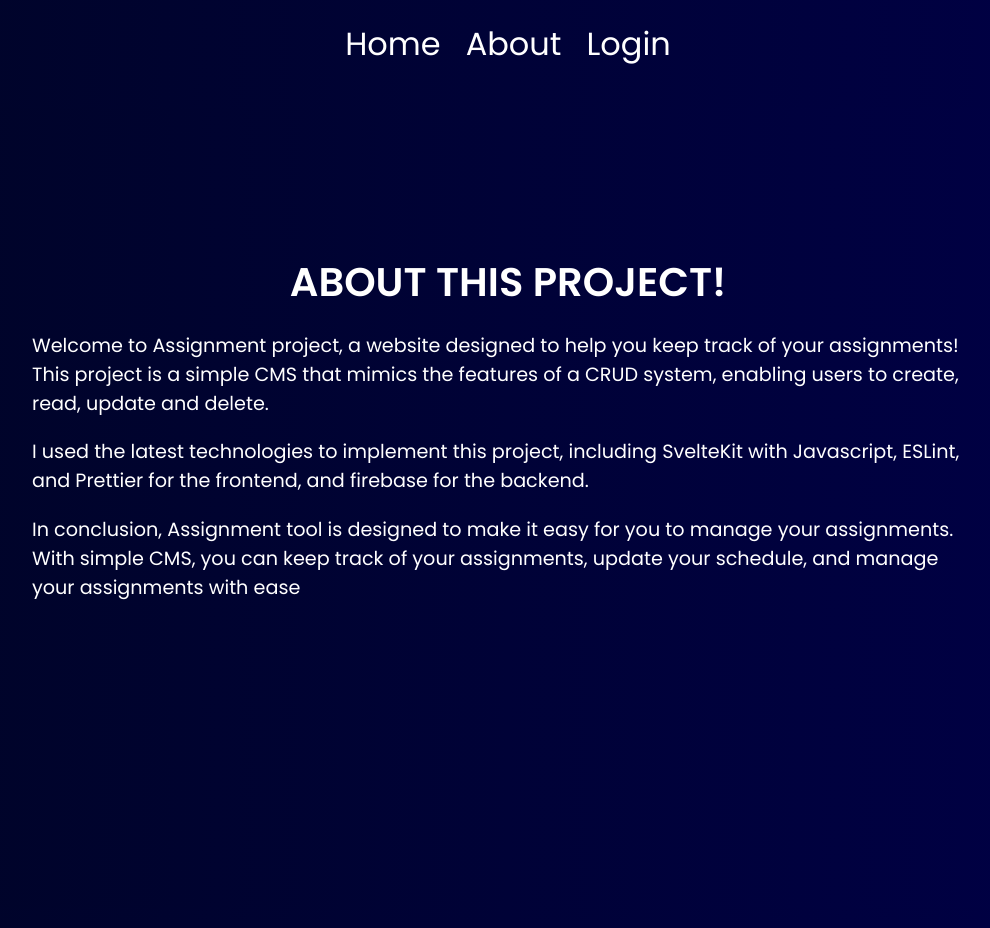
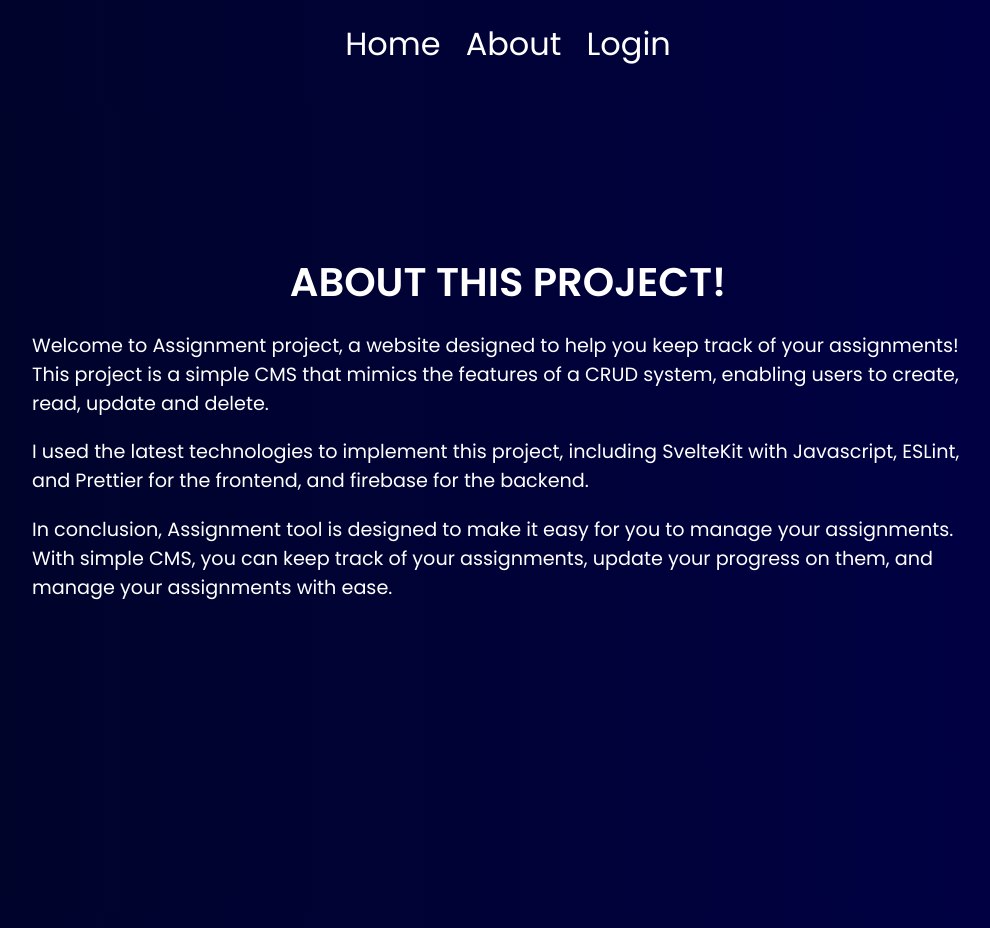
Before and after one commit to aibek99/todolist, a SvelteKit app: page /about in a window 1280 px wide. Shown: the whole page, without its empty margins (132-1122 px from the left). Built offline with nearby package versions, Linux system fonts and the light colour scheme; no server answers.

Commit message:
update about page

```diff
--- a/src/routes/about/+page.svelte
+++ b/src/routes/about/+page.svelte
@@ -15,8 +15,8 @@
 		</p>
 		<p>
 			In conclusion, Assignment tool is designed to make it easy for you to manage your assignments.
-			With simple CMS, you can keep track of your assignments, update your schedule, and manage your
-			assignments with ease
+			With simple CMS, you can keep track of your assignments, update your progress on them, and
+			manage your assignments with ease.
 		</p>
 	</div>
 </body>
```
